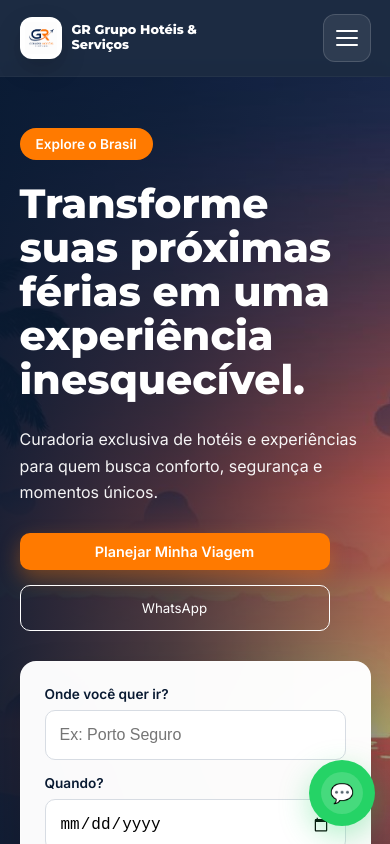
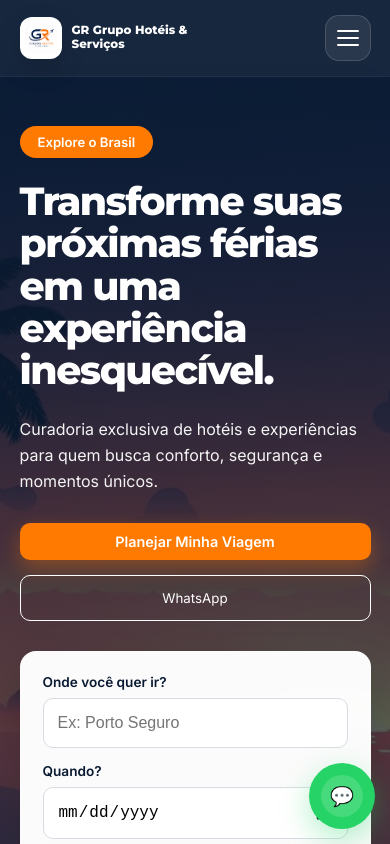
Before and after one commit to gabrielfoganholi/GR-grupo-hoteis-servicos, a React (Vite) app: page / in a window 390 px wide. Shown: the top 844 px of the page. Built offline with nearby package versions, Linux system fonts and the light colour scheme.

Commit message:
Ajuste final mobile

```diff
--- a/src/styles/global.css
+++ b/src/styles/global.css
@@ -1477,7 +1477,7 @@ img{max-width:100%;display:block}
   }
 }
 
-/* MOBILE HEADER FIX */
+/* MOBILE HEADER FINAL */
 
 .mobile-menu-actions,
 .hamburger{
@@ -1485,20 +1485,36 @@ img{max-width:100%;display:block}
 }
 
 @media(max-width:900px){
+  .header{
+    background:rgba(9,26,50,.94);
+  }
+
   .nav{
     height:76px;
   }
 
+  .logo{
+    gap:10px;
+  }
+
   .logo-box{
-    width:46px;
-    height:46px;
+    width:42px;
+    height:42px;
+    min-width:42px;
+    padding:5px;
     border-radius:12px;
   }
 
+  .logo-image{
+    width:100%;
+    height:100%;
+    object-fit:contain;
+  }
+
   .logo-name{
-    font-size:.88rem;
-    max-width:190px;
-    line-height:1.2;
+    font-size:.8rem;
+    max-width:180px;
+    line-height:1.15;
     white-space:normal;
   }
 
@@ -1509,20 +1525,22 @@ img{max-width:100%;display:block}
   .hamburger{
     display:flex;
     flex-direction:column;
+    align-items:center;
     justify-content:center;
     gap:5px;
-
-    width:44px;
-    height:44px;
-
+    width:46px;
+    height:46px;
+    padding:0;
     background:rgba(255,255,255,.08);
     border:1px solid rgba(255,255,255,.15);
-    border-radius:12px;
+    border-radius:14px;
   }
 
   .hamburger span{
-    width:20px;
+    display:block;
+    width:22px;
     height:2px;
+    margin:0 auto;
     background:white;
     border-radius:999px;
     transition:.3s;
@@ -1545,12 +1563,9 @@ img{max-width:100%;display:block}
     top:76px;
     left:0;
     width:100%;
-
     background:#091A32;
     border-top:1px solid rgba(255,255,255,.08);
-
     padding:24px;
-
     opacity:0;
     pointer-events:none;
     transform:translateY(-10px);
@@ -1588,30 +1603,44 @@ img{max-width:100%;display:block}
   .hero{
     margin-top:76px;
     min-height:auto;
+    background-size:cover;
+    background-position:center center;
   }
 
   .overlay{
     min-height:auto;
+    background:linear-gradient(
+      180deg,
+      rgba(9,26,50,.90) 0%,
+      rgba(9,26,50,.76) 50%,
+      rgba(9,26,50,.58) 100%
+    );
   }
 
   .hero-content{
-    padding:70px 0 40px;
+    width:90%;
+    padding:50px 0 38px;
   }
 
   .hero-content h1{
-    font-size:clamp(2.4rem,12vw,4rem);
+    max-width:100%;
+    font-size:clamp(2.25rem, 9vw, 3.35rem);
     line-height:1.08;
+    letter-spacing:-.04em;
   }
 
   .hero-content p{
+    max-width:100%;
     font-size:1rem;
-    line-height:1.7;
+    line-height:1.65;
   }
 
   .hero-buttons{
     flex-direction:column;
     align-items:stretch;
-    max-width:310px;
+    width:100%;
+    max-width:100%;
+    margin-top:28px;
   }
 
   .hero-buttons a,
@@ -1620,117 +1649,43 @@ img{max-width:100%;display:block}
   }
 
   .search-box{
-    margin-top:32px;
+    width:100%;
+    max-width:100%;
+    margin-top:30px;
+    padding:22px;
+  }
+
+  .search-field input{
+    width:100%;
+    min-width:0;
   }
 
   .whatsapp-float{
-    bottom:18px;
+    right:15px;
+    bottom:15px;
+    padding:12px;
+  }
+
+  .whatsapp-text{
+    display:none;
   }
 }
 
 @media(max-width:480px){
-  .logo-box{
-    width:42px;
-    height:42px;
-    padding:5px;
-  }
-
   .logo-name{
-    font-size:.78rem;
-    max-width:165px;
-  }
-
-  .hero-content h1{
-    font-size:2.85rem;
-  }
-}
-
-/* FIX MOBILE HEADER + HERO */
-
-@media(max-width:900px){
-  .header{
-    background:rgba(9,26,50,.92);
-  }
-
-  .nav{
-    height:76px;
-  }
-
-  .hamburger{
-    align-items:center;
-    justify-content:center;
-    padding:0;
-  }
-
-  .hamburger span{
-    display:block;
-    margin:0 auto;
-  }
-
-  .logo{
-    gap:10px;
-  }
-
-  .logo-box{
-    width:42px;
-    height:42px;
-    padding:5px;
-  }
-
-  .logo-name{
-    font-size:.8rem;
-    max-width:180px;
-    line-height:1.15;
-  }
-
-  .hero{
-    margin-top:76px;
-  }
-
-  .hero-content{
-    padding:52px 0 32px;
-  }
-
-  .hero-content h1{
-    font-size:2.7rem;
-    line-height:1.08;
-  }
-
-  .hero-content p{
-    font-size:1rem;
-    line-height:1.65;
-  }
-
-  .badge{
-    font-size:.85rem;
-    padding:8px 16px;
-  }
-
-  .hero-buttons{
-    margin-top:28px;
-  }
-
-  .search-box{
-    margin-top:30px;
-  }
-}
-
-@media(max-width:480px){
-  .container,
+    font-size:.74rem;
+    max-width:150px;
+  }
+
   .hero-content{
     width:90%;
   }
 
   .hero-content h1{
-    font-size:2.55rem;
-  }
-
-  .hamburger{
-    width:48px;
-    height:48px;
-  }
-
-  .hamburger span{
-    width:22px;
-  }
-}
+    font-size:2.45rem;
+  }
+
+  .badge{
+    font-size:.82rem;
+  }
+}
```
